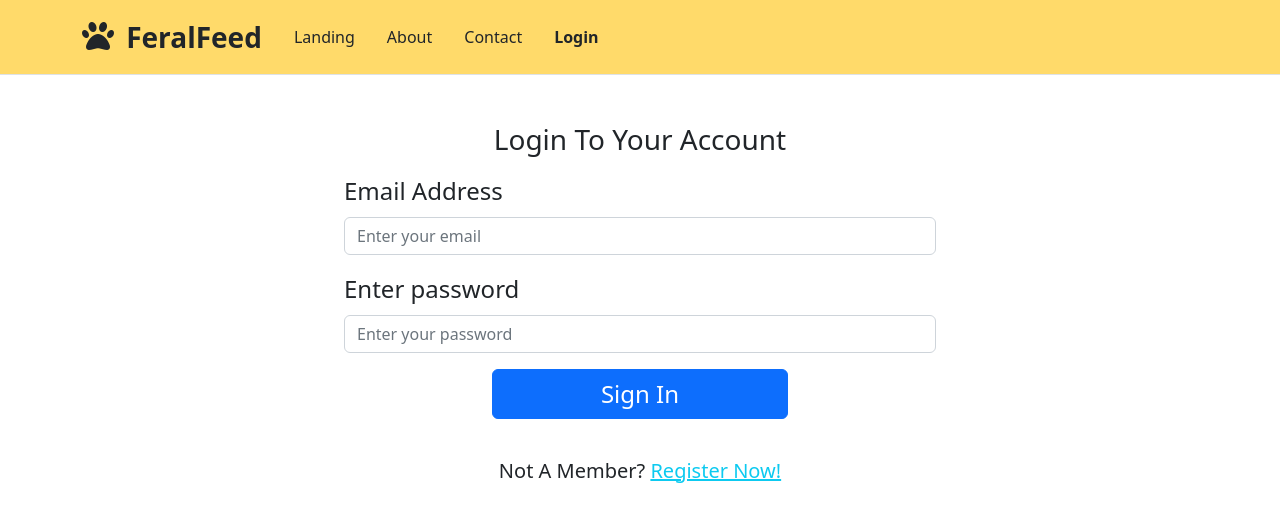
After one commit to jadenPete/FeralFeed, a Flask app: page /login in a window 1280 px wide. The commit adds this page. Shown: the top 522 px of the page. Run offline with Flask 2, Linux system fonts and the light colour scheme; some libraries are stand-ins or nearby versions.

Commit message:
working prototype of login page, updated app and base navigation

```diff
--- a/app.py
+++ b/app.py
@@ -1,21 +1,29 @@
-import flask
+from flask import Flask, render_template, redirect
 
-app = flask.Flask(__name__)
+app = Flask(__name__)
 
 @app.route("/")
 def index():
 	# TODO: Serve the landing page if the user isn't logged in
 
-	return flask.render_template("feed.html")
+	return render_template("feed.html")
 
 @app.route("/about")
 def about():
-	return flask.render_template("about.html")
+	return render_template("about.html")
 
 @app.route("/contact")
 def contact():
-	return flask.render_template("contact.html")
+	return render_template("contact.html")
 
 @app.route("/landing")
 def landing():
-	return flask.render_template("landing.html")
+	return render_template("landing.html")
+
+@app.get("/login")
+def login():
+	return render_template("login.html")
+
+@app.post("/login")
+def post_login():
+	return redirect('/feed')
--- a/templates/base.html
+++ b/templates/base.html
@@ -35,6 +35,7 @@
 					{{ render_item("landing", "Landing") }}
 					{{ render_item("about", "About") }}
 					{{ render_item("contact", "Contact") }}
+					{{ render_item("login", "Login") }}
 				</ul>
 			</div>
 		</header>
--- /dev/null
+++ b/templates/login.html
@@ -0,0 +1,26 @@
+{% set title = "Sign In | FeralFeed" %}
+
+{% extends "base.html" %}
+{%block body%}
+<div class="container mt-5 w-50 fs-4">
+    <h3 class="text-center">Login To Your Account</h3>
+    <!-- Login form -->
+    <form action="/login" method="post">
+        <div class="container mt-3">
+            <label for="email" class="form-label">Email Address</label>
+            <input type="email" name="email" id="email" placeholder="Enter your email" class="form-control" autocomplete="off" required>
+        </div>
+        <div class="container mt-3">
+            <label for="password" class="form-label">Enter password</label>
+            <input type="password" name="password" id="password"
+             placeholder="Enter your password" class="form-control" required>
+        </div>
+        <div class="container mt-3 text-center">
+            <button type="submit" class="btn btn-primary mb-4 w-50 fs-4">Sign In</button>
+        </div>
+        </form>
+        <div class="mt-3 text-center">
+            <h4 class="fs-5">Not A Member? <a href="#" class="link-info">Register Now!</a></h4>
+        </div>
+    </div>
+{%endblock%}
```
